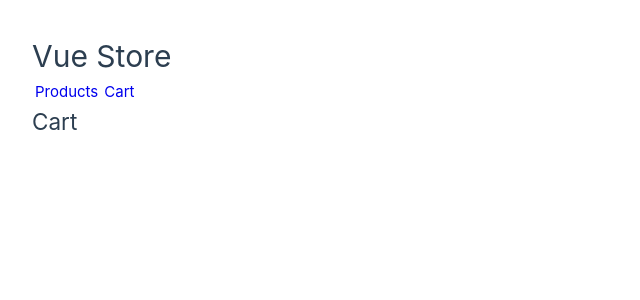
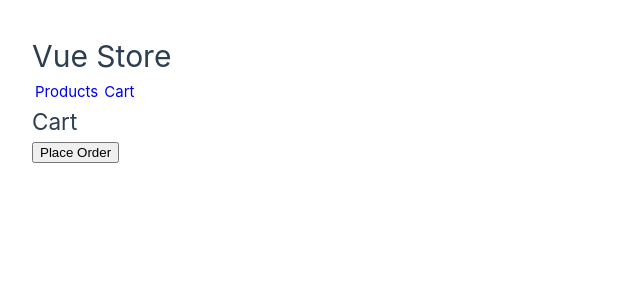
Before and after one commit to Nikolai-Iakushchenko/vue-store, a Vue app: page /cart in a window 1280 px wide. Shown: the top 300 px of the page, without its empty margins (0-640 px from the left). Built offline with nearby package versions, Linux system fonts and the light colour scheme.

Commit message:
add Place Order button

```diff
--- a/src/views/CartView.vue
+++ b/src/views/CartView.vue
@@ -14,6 +14,7 @@ const cart = computed(() => {
   <ul :class="$style.cartList">
     <CartItem v-for="item in cart" :key="item.id" :product="item" />
   </ul>
+  <button>Place Order</button>
 </template>
 
 <style module>
```
